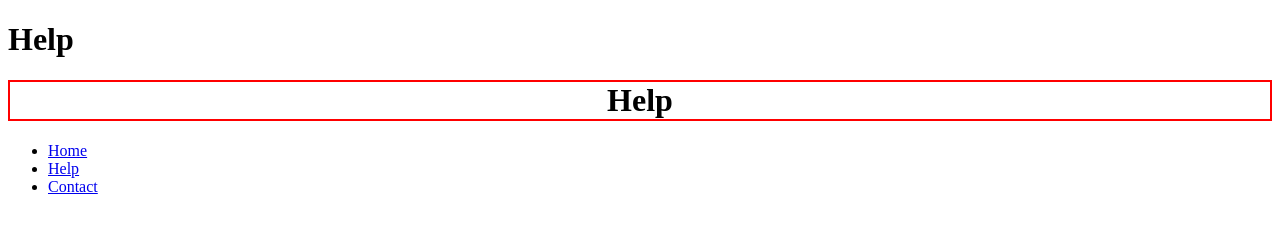
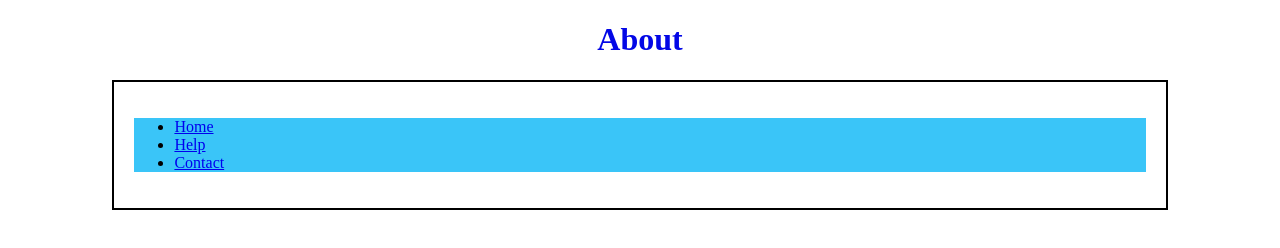
Before and after one commit to cristianrcaja/primeiro-projeto-m, a plain HTML site: page paginas/about.html in a window 1280 px wide. Drawn offline with Linux system fonts and the light colour scheme.

Commit message:
Finalizando Projeto CSS.

```diff
--- /dev/null
+++ b/css/about.css
@@ -0,0 +1,26 @@
+
+
+header{
+    background: rgba(5, 182, 247, 0.786);
+}
+
+/* ID */
+#container {
+    width: 80%;
+    height: 100%;
+    border: 2px solid #000;
+    margin: 20px auto;
+}
+
+h1{
+    color: #0307e6;
+    text-align: center;
+}
+
+#container {
+    width: 80%;
+    height: 100%;
+    border: 2px solid #000;
+    margin: 0 auto;
+    padding: 20px
+}
--- a/css/estilo.css
+++ b/css/estilo.css
@@ -1,3 +1,22 @@
+
+/* Quais tags podem ser seletores CSS3: */
+/*
+    - Tag
+    - Class
+    - ID
+    - Atributo
+    - Pseudo-classe
+    - Pseudo-elemento
+*/
+
+
+
+header{
+    background: rgba(5, 182, 247, 0.786);
+}
+
+
+/* Class */
 .link {
     color: #318021;
 }
@@ -11,7 +30,7 @@ ul .link {
     /* Nesting links */
     a{
         text-decoration: none;
-        color: #e8240e;
+        color: #d92525;
     }
 
 }
@@ -25,13 +44,12 @@ ul .link {
 #container {
     width: 80%;
     height: 100%;
-    border: 2px solid #000;
-    margin: 20px auto;
+    border: 2px solid #000000;
+    margin: 0 auto;
+    padding: 20px
 }
 
-header{
-    background: blue;
-}
+
 
 @font-face {
     font-family: minhaFonte;
@@ -49,20 +67,18 @@ h1, h2 {
     line-height: 1.5;
     }
 
-form{
-    border: 1px solid gray;
-    padding: 10px;
-}
-
-p {
-    color: #176707;
+    form{
+        border: 1px solid gray;
+        padding: 10px;
+    }
+p{
+    color: green;
 }
 
 button{
     background-color: blue;
     color: rgb(255, 255, 255);
 }
-
 footer{
     border-top:2px solid #e8240e;
     }
--- /dev/null
+++ b/css/help.css
@@ -0,0 +1,26 @@
+
+
+header{
+    background: rgba(5, 182, 247, 0.786);
+}
+
+/* ID */
+#container {
+    width: 80%;
+    height: 100%;
+    border: 2px solid #000;
+    margin: 20px auto;
+}
+
+h1{
+    color: #0307e6;
+    text-align: center;
+}
+
+#container {
+    width: 80%;
+    height: 100%;
+    border: 2px solid #000;
+    margin: 0 auto;
+    padding: 20px
+}
--- a/paginas/about.html
+++ b/paginas/about.html
@@ -4,15 +4,14 @@
     <meta charset="UTF-8" />
     <meta name="viewport" content="width=, initial-scale=1.0" />
     <title>About</title>
+    <link rel="stylesheet" href="../css/about.css" />
   </head>
   <body>
-    <h1>Help</h1>
+    <h1>About</h1>
   </body>
   <div id="container">
     <header class="cabecalho">
-      <h1 style="text-align: center; border: solid 2px rgb(255, 0, 0)">
-        Help
-      </h1>
+
 
       <nav class="menu">
         <!-- ul = unordered list e só pode conter dentro diretamente dentro de si  li (list item) ou outros uls-->
```
Also changed, not shown: index.html (+1 -1 lines), paginas/help.html (+1 -0 lines).
